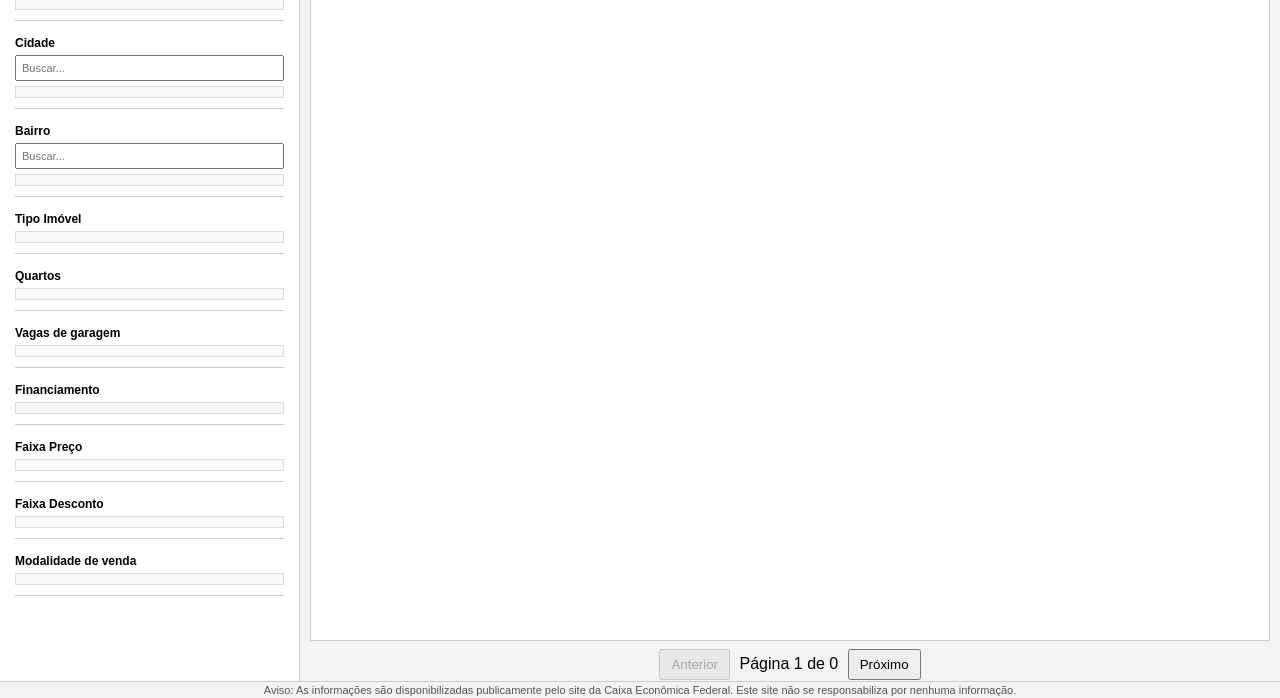
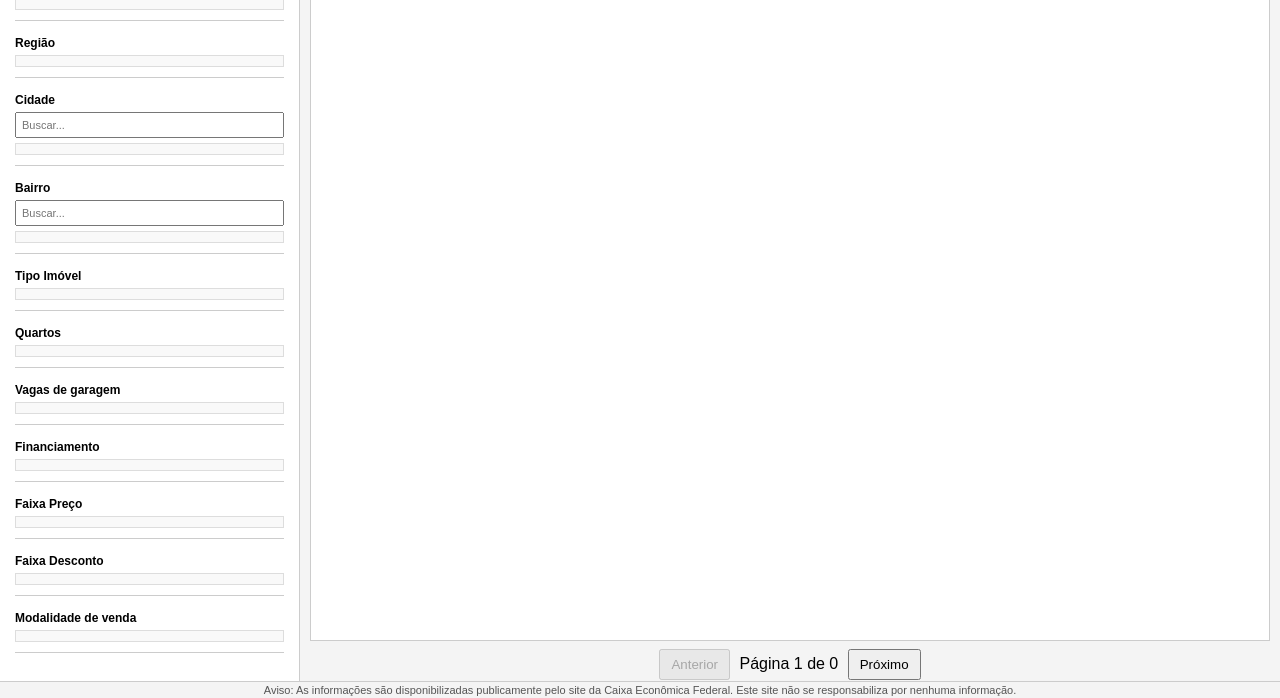
Before and after one commit to lguift/imob-links-leiloes, a Flask app: template templates/index.html in a window 1280 px wide. Shown: the part 102-800 px from the top of the page. Run offline with Flask 3, Linux system fonts and the light colour scheme; the template is opened without the code that fills it: most values are stand-ins (such as "Sample title", 1, 10 or a date in 2020).

Commit message:
Update index.html

```diff
--- a/templates/index.html
+++ b/templates/index.html
@@ -197,9 +197,9 @@ document.addEventListener('DOMContentLoaded', function () {
   let ordemCrescente = true;
 
   const ordemFiltros = [
-    'UF','Cidade','Bairro','Tipo Imóvel',
-    'Quartos','Vagas de garagem','Financiamento','Faixa Preço',
-    'Faixa Desconto','Modalidade de venda'
+  'UF','Região','Cidade','Bairro','Tipo Imóvel',
+  'Quartos','Vagas de garagem','Financiamento','Faixa Preço',
+  'Faixa Desconto','Modalidade de venda'
   ];
 
   function pegar(obj, ...nomes) {
```
